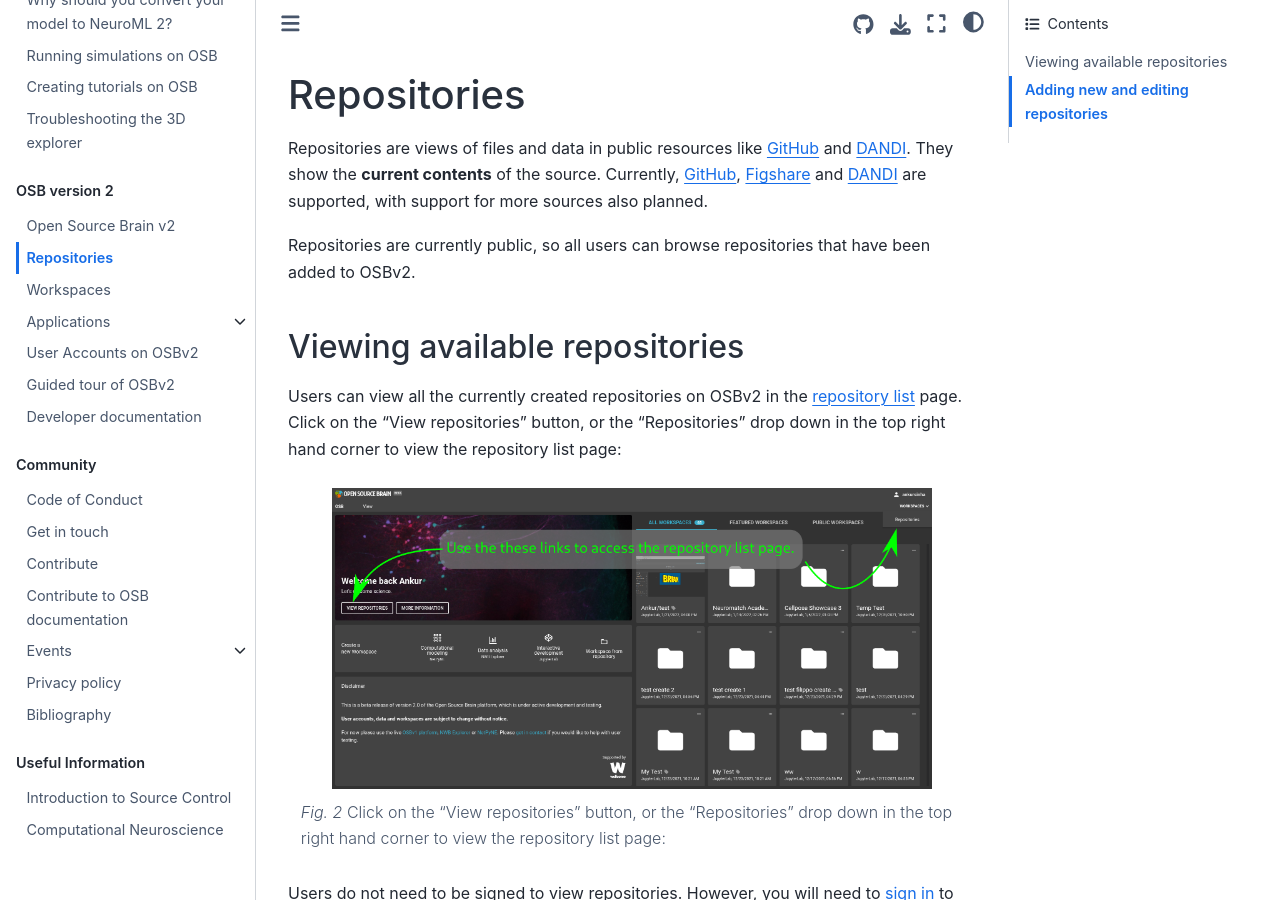
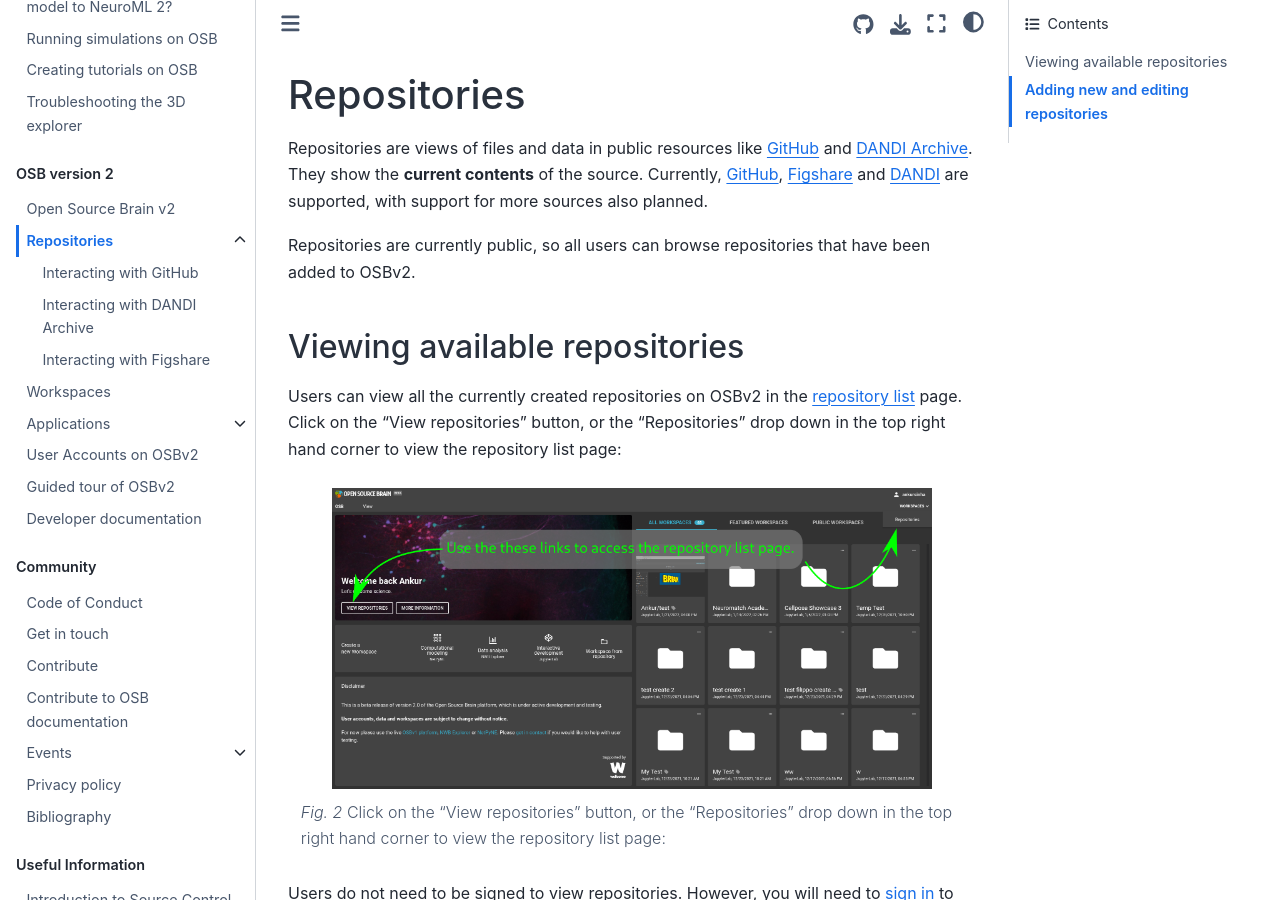
Before and after one commit to OpenSourceBrain/Documentation, a Jupyter Book: the page built from source/OSBv2/Repositories.md, in a window 1280 px wide and 900 px high. Built offline with Jupyter Book 1.0.4 settings and Sphinx 7.4.7 and the Sphinx Book theme 1.1.4, drawn with Linux system fonts in a browser that asks for light colours; some of the changed text lies outside the part shown.

Commit message:
Adding github/dandi/figshare pages

```diff
--- a/source/OSBv2/Repositories.md
+++ b/source/OSBv2/Repositories.md
@@ -1,9 +1,9 @@
 (osbv2:repositories)=
 # Repositories
 
-Repositories are views of files and data in public resources like [GitHub](https://github.com) and [DANDI](https://gui.dandiarchive.org).
+Repositories are views of files and data in public resources like {ref}`GitHub <osbv2:github>` and {ref}`DANDI Archive <osbv2:dandi>`.
 They show the **current contents** of the source.
-Currently, [GitHub](https://github.com), [Figshare](https://figshare.com) and [DANDI](https://gui.dandiarchive.org) are supported, with support for more sources also planned.
+Currently, {ref}`GitHub <osbv2:github>`, {ref}`Figshare <osbv2:figshare>` and {ref}`DANDI <osbv2:dandi>` are supported, with support for more sources also planned.
 
 Repositories are currently public, so all users can browse repositories that have been added to OSBv2.
 
--- a/source/_toc.yml
+++ b/source/_toc.yml
@@ -27,6 +27,10 @@
     chapters:
         - file: OSBv2/Overview
         - file: OSBv2/Repositories
+          sections:
+            - file: OSBv2/GitHub
+            - file: OSBv2/DANDI
+            - file: OSBv2/Figshare
         - file: OSBv2/Workspaces
         - file: OSBv2/Applications
           sections:
```
Also changed, not shown: source/OSBv2/Applications.md (+1 -1 lines), source/OSBv2/DANDI.md (added, +8 -0 lines), source/OSBv2/Figshare.md (added, +6 -0 lines), source/OSBv2/GitHub.md (added, +13 -0 lines).
